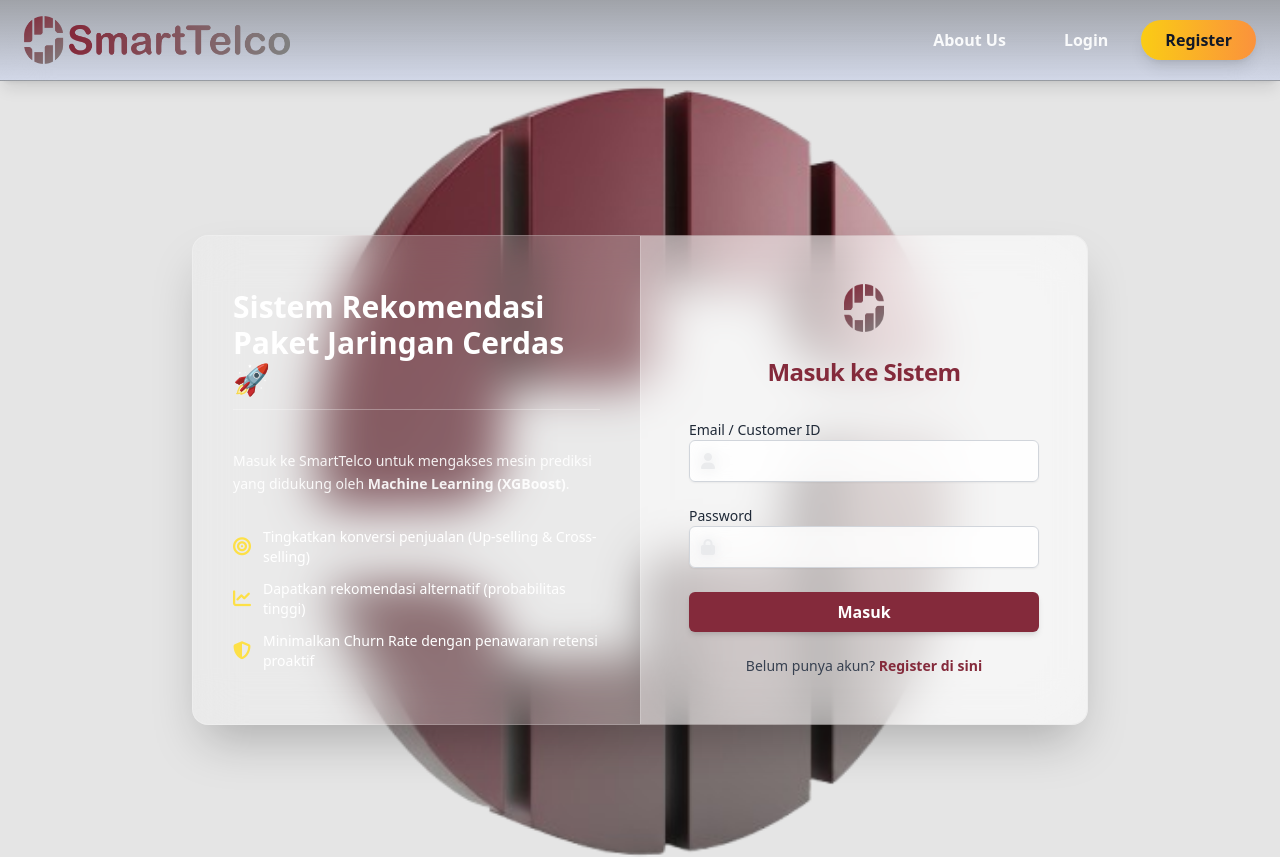
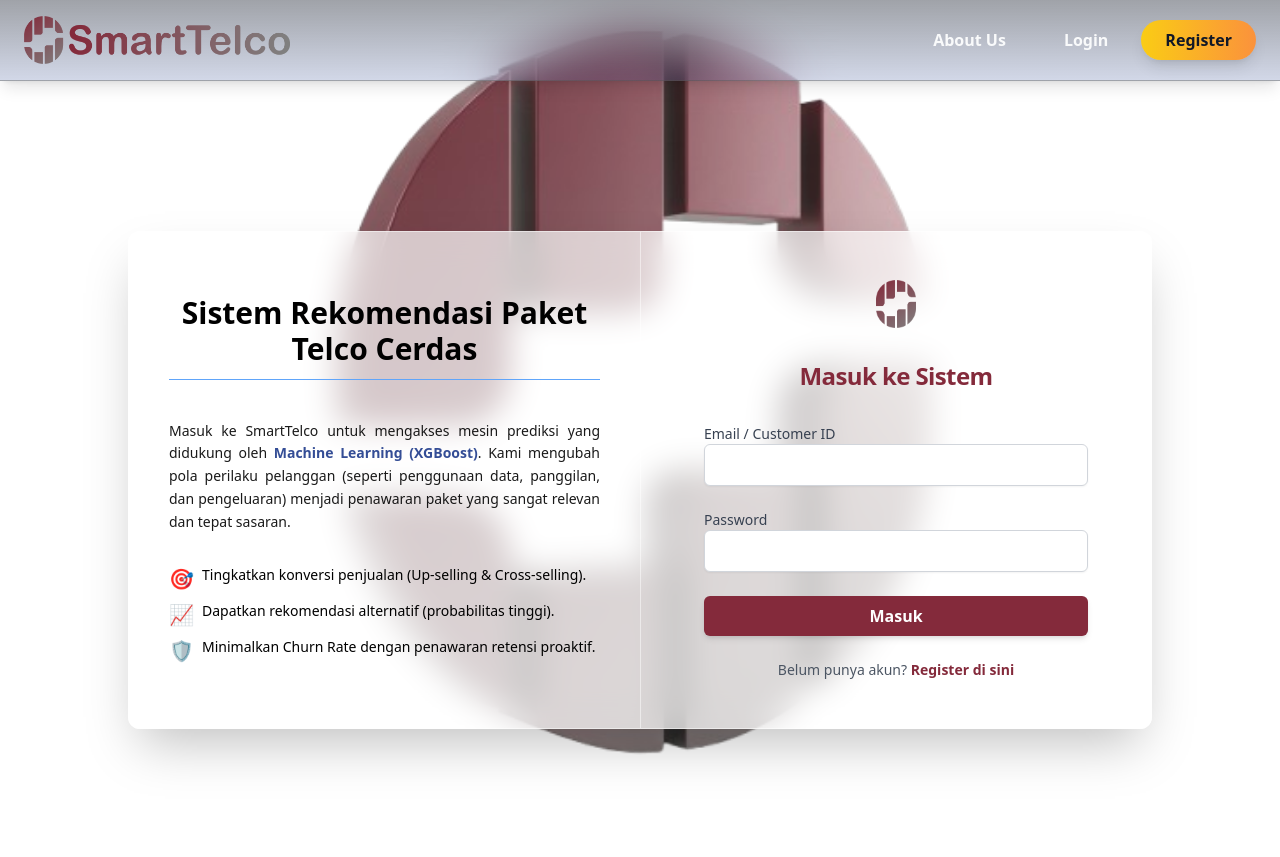
Before and after one commit to MargohanL23/SMARTTELCO-RECOMMENDATION, a Vue app in the folder SmartTelco-FrontEnd/: page /login in a window 1280 px wide. Shown: the top 857 px of the page. Built offline with nearby package versions, Linux system fonts and the light colour scheme.

Commit message:
Perbaikan pada Login dan Register

```diff
--- a/SmartTelco-FrontEnd/src/views/HomeView.vue
+++ b/SmartTelco-FrontEnd/src/views/HomeView.vue
@@ -17,7 +17,7 @@
 
             <div class="flex flex-col justify-center space-y-8">
               <div>
-                <h1 class="text-5xl md:text-6xl font-black text-transparent bg-clip-text bg-gradient-to-r from-red-800 via-red-400 to-cyan-300 leading-tight tracking-tight mb-4 text-left">
+                <h1 class="text-5xl md:text-6xl font-black text-transparent bg-clip-text bg-gradient-to-r from-red-800 via-red-400 to-cyan-300 leading-tight tracking-tight mb-4 text-center">
                   Sistem Rekomendasi Paket Telco Cerdas
                 </h1>
                 <div class="h-1 w-24 bg-gradient-to-r from-yellow-400 to-orange-400 rounded-full"></div>
--- a/SmartTelco-FrontEnd/src/views/LoginView.vue
+++ b/SmartTelco-FrontEnd/src/views/LoginView.vue
@@ -1,61 +1,45 @@
 <template>
-  <div class="relative min-h-screen flex items-center justify-center p-4 bg-center">
+  <div class="min-h-screen flex items-center justify-center bg-gradient-to-br from-white-900 to-purple-900 p-4">
 
-    <!-- 🔥 Dark Overlay untuk meningkatkan kontras -->
-    <div class="absolute inset-0 bg-black/10 backdrop-blur-sm"></div>
+    <div class="absolute inset-0 flex items-center justify-center">
+      <img
+        src="/images/LOGO3D_SMARTTELCO-NoBG.png"
+        alt="Background Illustration atas"
+        class="w-[500px] md:w-[800px] opacity-90 pointer-events-none"
+      />
+    </div>
 
-    <!-- 🔥 Background Image (diperkecil & tidak mengganggu teks) -->
-    <div
-      class="absolute inset-0 bg-no-repeat bg-center"
-      style="
-        background-image: url('/images/LOGO3D_SMARTTELCO-NoBG.png');
-        background-size: 850px;
-      "
-    ></div>
+    <div class="relative z-10 w-full max-w-5xl grid grid-cols-1 lg:grid-cols-2 rounded-xl shadow-2xl overflow-hidden bg-white/70 backdrop-blur-lg border border-white/50">
 
-    <!-- Glass Card (harus di atas overlay → gunakan relative + z-index) -->
-    <div
-      class="relative z-10 w-full max-w-4xl grid grid-cols-1 lg:grid-cols-2
-             rounded-2xl shadow-2xl overflow-hidden
-             bg-white/20 backdrop-blur-xl border border-white/20">
-
-      <!-- Left Section -->
-      <div class="hidden lg:flex flex-col justify-center p-10 space-y-6 text-white">
-        <h2 class="text-3xl font-extrabold mb-4 border-b border-white/30 pb-3">
-          Sistem Rekomendasi Paket Jaringan Cerdas 🚀
+      <div class="flex flex-col justify-center p-8 lg:p-10 space-y-6 text-red text-left">
+        <h2 class="text-2xl lg:text-3xl font-extrabold mb-4 border-b border-blue-400 pb-3 text-center">
+          Sistem Rekomendasi Paket Telco Cerdas
         </h2>
-
-        <p class="text-sm leading-relaxed opacity-90">
-          Masuk ke SmartTelco untuk mengakses mesin prediksi yang didukung oleh
-          <span class="font-semibold text-white">Machine Learning (XGBoost)</span>.
+        <p class="text-sm leading-relaxed opacity-90 text-justify">
+          Masuk ke SmartTelco untuk mengakses mesin prediksi yang didukung oleh <span class="font-semibold text-blue-900">Machine Learning (XGBoost)</span>. Kami mengubah pola perilaku pelanggan (seperti penggunaan data, panggilan, dan pengeluaran) menjadi penawaran paket yang sangat relevan dan tepat sasaran.
         </p>
-
-        <ul class="text-sm space-y-3 pt-2">
-          <li class="flex items-center gap-3">
-            <i class="fa-solid fa-bullseye text-yellow-300 text-lg"></i>
-            Tingkatkan konversi penjualan (Up-selling & Cross-selling)
+        <ul class="text-sm space-y-2 pt-2">
+          <li class="flex items-start">
+            <span class="text-pink-600 mr-2 text-xl">🎯</span> Tingkatkan konversi penjualan (Up-selling & Cross-selling).
           </li>
-
-          <li class="flex items-center gap-3">
-            <i class="fa-solid fa-chart-line text-yellow-300 text-lg"></i>
-            Dapatkan rekomendasi alternatif (probabilitas tinggi)
+          <li class="flex items-start">
+            <span class="text-indigo-600 mr-2 text-xl">📈</span> Dapatkan rekomendasi alternatif (probabilitas tinggi).
           </li>
-
-          <li class="flex items-center gap-3">
-            <i class="fa-solid fa-shield-halved text-yellow-300 text-lg"></i>
-            Minimalkan Churn Rate dengan penawaran retensi proaktif
+          <li class="flex items-start">
+            <span class="text-blue-600 mr-2 text-xl">🛡️</span> Minimalkan Churn Rate dengan penawaran retensi proaktif.
           </li>
         </ul>
       </div>
 
-      <!-- Right Section (Login Form) -->
-      <div class="w-full p-8 md:p-12 flex flex-col justify-center
-                  bg-white/40 backdrop-blur-2xl border-l border-white/20">
+      <div class="w-full p-8 md:p-12 flex flex-col justify-center bg-transparent border-t lg:border-t-0 lg:border-l border-white/50">
 
-        <div class="sm:mx-auto sm:w-full sm:max-w-sm text-center">
-          <img class="mx-auto h-12 w-auto" src="/images/logo_smarttelcoo.png" alt="SmartTelco" />
-
-          <h2 class="mt-6 text-2xl font-bold tracking-tight" style="color:#842A3B;">
+        <div class="sm:mx-auto sm:w-full sm:max-w-sm">
+          <img
+            class="mx-auto h-12 w-auto"
+            src="/images/logo_smarttelcoo.png"
+            alt="SmartTelco"
+          />
+          <h2 class="mt-8 text-center text-2xl font-bold tracking-tight" style="color:#842A3B;">
             Masuk ke Sistem
           </h2>
         </div>
@@ -63,55 +47,38 @@
         <div class="mt-8 sm:mx-auto sm:w-full sm:max-w-sm">
           <form class="space-y-6" @submit.prevent="handleLogin">
 
-            <!-- Email -->
             <div>
-              <label class="block text-sm font-medium text-gray-800">Email / Customer ID</label>
-              <div class="relative">
-                <i class="fa-solid fa-user absolute left-3 top-1/2 -translate-y-1/2 text-gray-500"></i>
+              <label class="block text-sm font-medium text-gray-700">Email / Customer ID</label>
               <input
                 v-model="identifier"
                 type="text"
                 required
-                  class="block w-full rounded-md pl-10 pr-3 py-2 border border-gray-300
-                         text-gray-800 shadow-sm outline-none
-                         bg-white/80 backdrop-blur
-                         focus:ring-[#842A3B] focus:border-[#842A3B]"
+                class="block w-full rounded-md px-3 py-2 border border-gray-300 outline-none text-gray-800 placeholder-gray-500 shadow-sm focus:ring-[#842A3B] focus:border-[#842A3B]"
               />
             </div>
-            </div>
 
-            <!-- Password -->
             <div>
-              <label class="block text-sm font-medium text-gray-800">Password</label>
-              <div class="relative">
-                <i class="fa-solid fa-lock absolute left-3 top-1/2 -translate-y-1/2 text-gray-500"></i>
+              <label class="block text-sm font-medium text-gray-700">Password</label>
               <input
                 v-model="password"
                 type="password"
                 required
-                  class="block w-full rounded-md pl-10 pr-3 py-2 border border-gray-300
-                         text-gray-800 shadow-sm outline-none
-                         bg-white/80 backdrop-blur
-                         focus:ring-[#842A3B] focus:border-[#842A3B]"
+                class="block w-full rounded-md px-3 py-2 border border-gray-300 outline-none text-gray-800 placeholder-gray-500 shadow-sm focus:ring-[#842A3B] focus:border-[#842A3B]"
               />
             </div>
-            </div>
 
-            <!-- Error -->
             <p v-if="errorMsg" class="text-red-700 text-sm text-center">{{ errorMsg }}</p>
 
-            <!-- Button -->
             <button
               type="submit"
-              class="w-full rounded-md px-3 py-2 text-white font-semibold shadow-md
-                     hover:opacity-90 transition"
+              class="w-full rounded-md px-3 py-2 text-white font-semibold shadow-md hover:opacity-90 transition"
               style="background-color:#842A3B;"
             >
               Masuk
             </button>
           </form>
 
-          <p class="mt-6 text-center text-sm text-gray-700">
+          <p class="mt-6 text-center text-sm text-gray-600">
             Belum punya akun?
             <router-link to="/register" class="font-semibold hover:underline" style="color:#842A3B;">
               Register di sini
--- a/SmartTelco-FrontEnd/src/views/RegistrationView.vue
+++ b/SmartTelco-FrontEnd/src/views/RegistrationView.vue
@@ -1,28 +1,37 @@
 <template>
   <div class="min-h-screen flex items-center justify-center bg-gradient-to-br from-white-900 to-purple-900 p-4">
-    <div class="w-full max-w-5xl grid grid-cols-1 lg:grid-cols-2 rounded-xl shadow-2xl overflow-hidden bg-gray-300/60 backdrop-blur-md border border-white/20">
 
-      <div class="hidden lg:flex flex-col justify-center p-10 space-y-6 text-red text-left"
-           style="background-color:white;"> <h2 class="text-3xl font-extrabold mb-4 border-b border-blue-400 pb-3">
+    <div class="absolute inset-0 flex items-center justify-center">
+      <img
+        src="/images/LOGO3D_SMARTTELCO-NoBG.png"
+        alt="Background Illustration atas"
+        class="w-[500px] md:w-[800px] opacity-90 pointer-events-none"
+      />
+    </div>
+
+    <div class="relative z-10 w-full max-w-5xl grid grid-cols-1 lg:grid-cols-2 rounded-xl shadow-2xl overflow-hidden bg-white/70 backdrop-blur-lg border border-white/50">
+
+      <div class="flex flex-col justify-center p-8 lg:p-10 space-y-6 text-red text-center">
+        <h2 class="text-2xl lg:text-3xl font-extrabold mb-4 border-b border-blue-400 pb-3">
           Daftar untuk Akses Penuh
         </h2>
-        <p class="text-sm leading-relaxed opacity-90">
+        <p class="text-sm leading-relaxed opacity-90 text-justify">
           Bergabunglah dengan <span class="font-semibold text-red-700">SmartTelco</span> untuk mendapatkan rekomendasi paket yang dirancang khusus untuk pola penggunaan Anda.
         </p>
         <ul class="text-sm space-y-2 pt-2">
           <li class="flex items-start">
-            <span class="text-yellow-400 mr-2 text-xl">✅</span> Mendapatkan Produk layanan terbaik.
+            <span class="text-green-600 mr-2 text-xl">✅</span> Mendapatkan Produk layanan terbaik.
           </li>
           <li class="flex items-start">
-            <span class="text-yellow-400 mr-2 text-xl">⏱️</span> Akses langsung ke fitur simulasi dan hasil.
+            <span class="text-indigo-600 mr-2 text-xl">⏱️</span> Akses langsung ke fitur simulasi dan hasil.
           </li>
           <li class="flex items-start">
-            <span class="text-yellow-400 mr-2 text-xl">🔒</span> Data Anda aman dan terenkripsi.
+            <span class="text-blue-600 mr-2 text-xl">🔒</span> Data Anda aman dan terenkripsi.
           </li>
         </ul>
       </div>
 
-      <div class="w-full p-8 md:p-12 flex flex-col justify-center bg-white">
+      <div class="w-full p-8 md:p-12 flex flex-col justify-center bg-transparent border-t lg:border-t-0 lg:border-l border-white/50">
 
         <div class="sm:mx-auto sm:w-full sm:max-w-sm">
           <img
@@ -43,7 +52,7 @@
               v-model="email"
               type="email"
               required
-              class="block w-full rounded-md px-3 py-2 border border-gray-300 outline-none text-gray-800 placeholder-gray-500 shadow-sm focus:ring-blue-500 focus:border-blue-500"
+              class="block w-full rounded-md px-3 py-2 border border-gray-300 outline-none text-gray-800 placeholder-gray-500 shadow-sm focus:ring-[#842A3B] focus:border-[#842A3B]"
               placeholder="example@mail.com"
             />
           </div>
@@ -54,7 +63,7 @@
               v-model="password"
               type="password"
               required
-              class="block w-full rounded-md px-3 py-2 border border-gray-300 outline-none text-gray-800 placeholder-gray-500 shadow-sm focus:ring-blue-500 focus:border-blue-500"
+              class="block w-full rounded-md px-3 py-2 border border-gray-300 outline-none text-gray-800 placeholder-gray-500 shadow-sm focus:ring-[#842A3B] focus:border-[#842A3B]"
               placeholder="Minimal 6 karakter"
             />
           </div>
@@ -76,7 +85,6 @@
             </router-link>
           </p>
         </form>
-
       </div>
     </div>
   </div>
```
Lines whose indentation alone changed are shown as unchanged.
